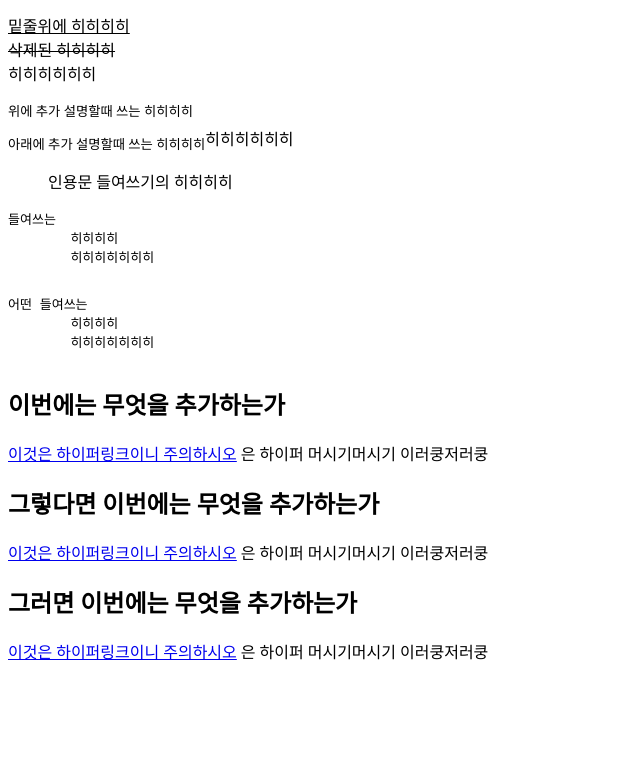
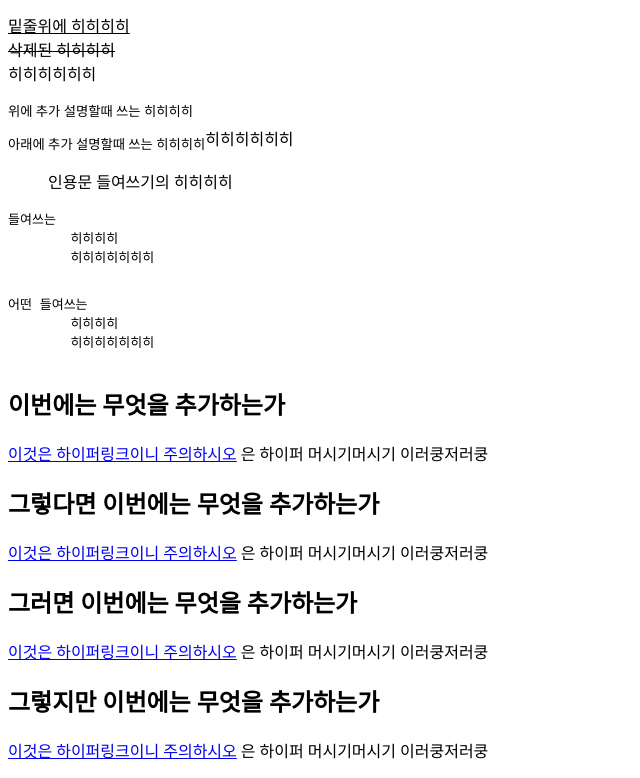
Before and after one commit to namgiseong/Web, a plain HTML site: page tag.html in a window 1280 px wide. Shown: the part 1021-1799 px from the top of the page, without its empty margins (0-640 px from the left). Before the commit the page ends 1700 px from the top, so only its background shows below. Drawn offline with Linux system fonts and the light colour scheme.

Commit message:
Add files via upload
02181600 해시태그 다운~

```diff
--- a/tag.html
+++ b/tag.html
@@ -51,6 +51,10 @@
         <p> <a href="htmltest.html" target="_blank" title= "hello,htmltest"> 이것은 하이퍼링크이니 주의하시오</a> 은 하이퍼 머시기머시기
         이러쿵저러쿵</p>
 
+        <h2>그렇지만 이번에는 무엇을 추가하는가</h2>
+        <p> <a href="#down" target="_blank" title= "hello,pre"> 이것은 하이퍼링크이니 주의하시오</a> 은 하이퍼 머시기머시기
+        이러쿵저러쿵</p>
+
     </body>
 
 </html>
```
